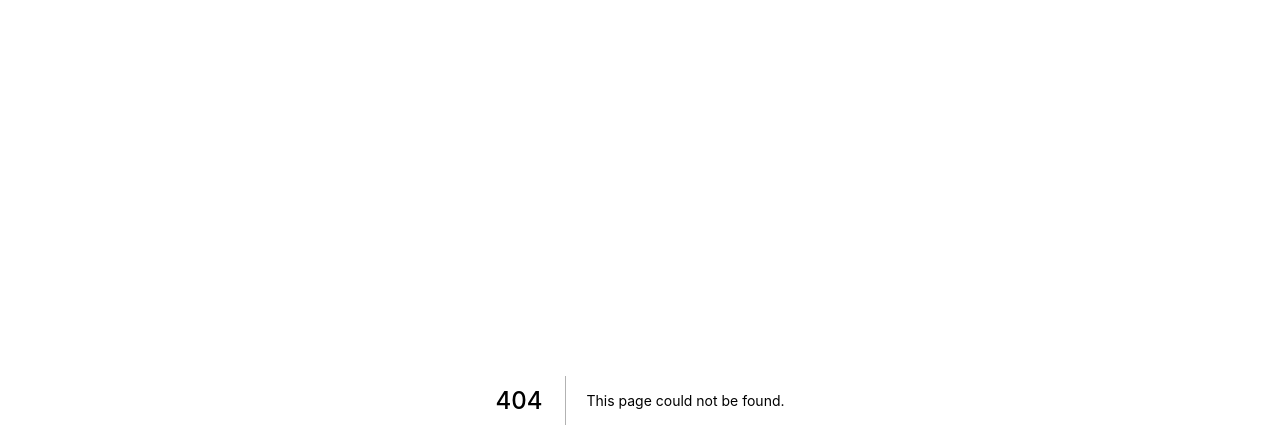
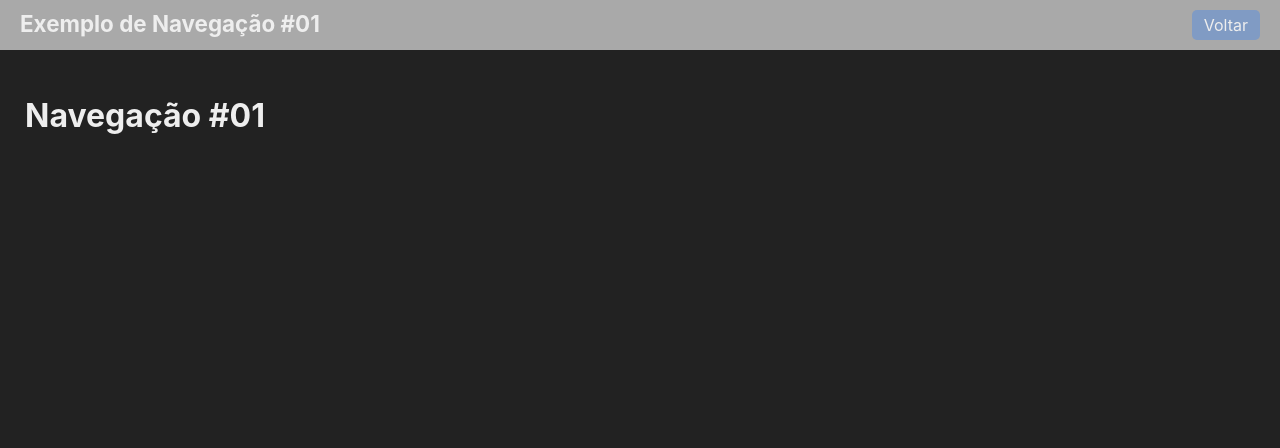
Before and after one commit to rafasarzi/nextjs, a Next.js app: page /navegacao in a window 1280 px wide. Before the commit this address had no page. Shown: the top 448 px of the page. Built offline with nearby package versions, Linux system fonts and the light colour scheme.

Commit message:
browsing pages by folder

```diff
--- /dev/null
+++ b/src/pages/navegacao/index.jsx
@@ -0,0 +1,9 @@
+import Layout from "../../components/Layout"
+
+export default function Navegacao(){
+    return (
+        <Layout titulo="Exemplo de Navegação #01">
+            <h1>Navegação #01</h1>
+        </Layout>
+    )
+}
```
